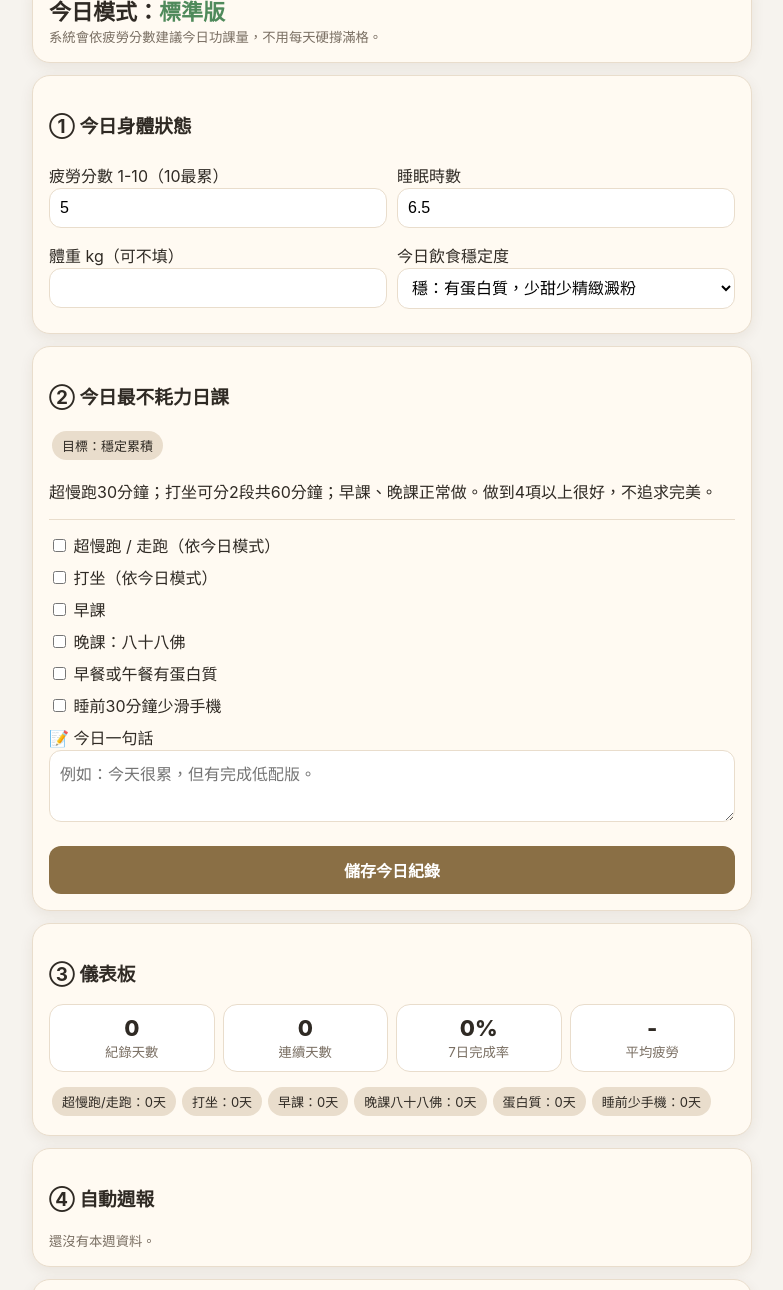
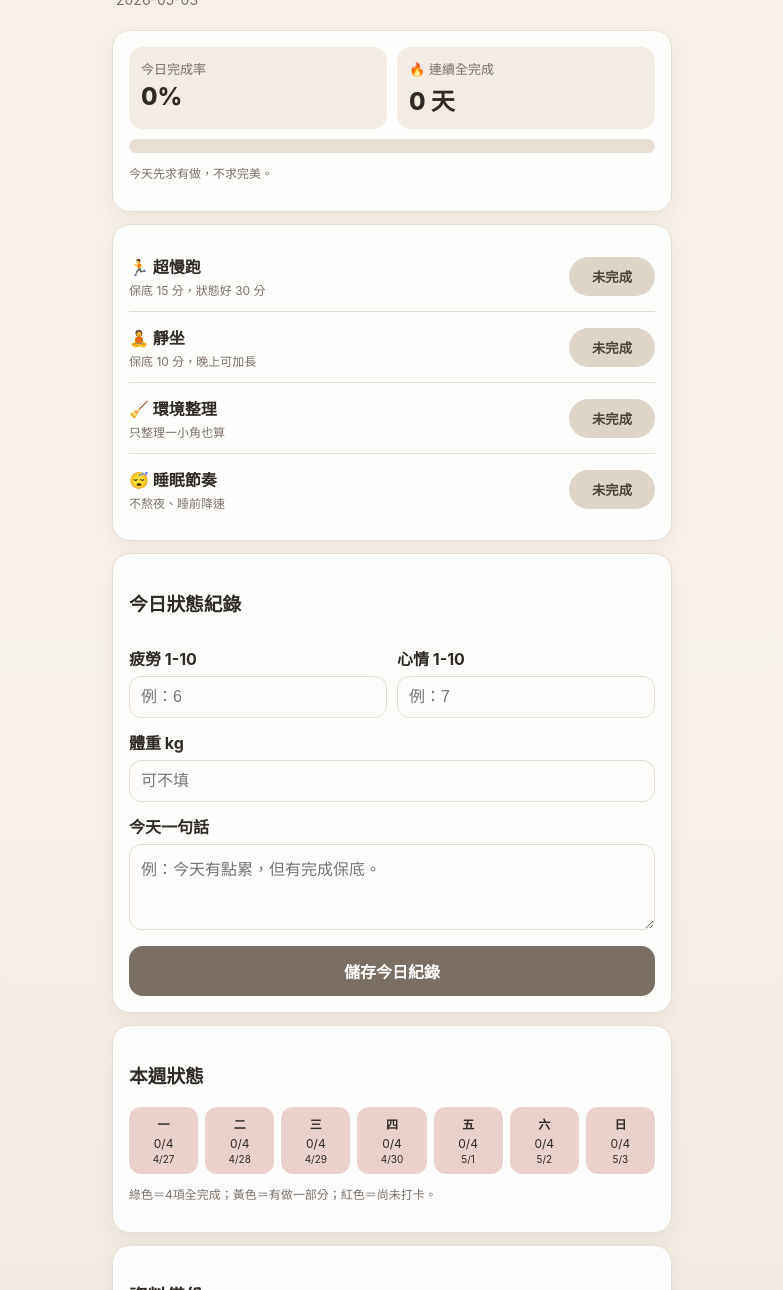
Before and after one commit to tingyunamy/daily-practice, a plain HTML site: page index.html in a window 1280 px wide. Shown: the part 120-1410 px from the top of the page, without its empty margins (248-1031 px from the left). Drawn offline with Linux system fonts and the light colour scheme.

Commit message:
Add files via upload

```diff
--- a/index.html
+++ b/index.html
@@ -1,261 +1,447 @@
 <!DOCTYPE html>
-<html lang="zh-TW">
+<html lang="zh-Hant">
 <head>
-<meta charset="UTF-8">
-<meta name="viewport" content="width=device-width, initial-scale=1.0">
-<title>疲勞・修行・減重 日課系統 v5</title>
+<meta charset="UTF-8" />
+<meta name="viewport" content="width=device-width, initial-scale=1.0, viewport-fit=cover" />
+<title>每日功課 v5</title>
+<meta name="theme-color" content="#7b6f63" />
 <style>
 :root{
-  --bg:#f6f3ee; --card:#fffaf2; --ink:#2f2a24; --muted:#7a6f63;
-  --accent:#8a6f45; --soft:#e9ddcc; --ok:#4f8a5b; --warn:#b77b2b;
+  --bg:#f6f1ea;
+  --card:#ffffff;
+  --text:#2f2a25;
+  --muted:#7a6f66;
+  --main:#7b6f63;
+  --main2:#a68f73;
+  --ok:#5d9c73;
+  --warn:#d29b48;
+  --bad:#c96b62;
+  --line:#e5ddd2;
 }
 *{box-sizing:border-box}
-body{font-family:-apple-system,BlinkMacSystemFont,"Noto Sans TC","Microsoft JhengHei",Arial,sans-serif;background:var(--bg);color:var(--ink);margin:0;padding:16px;}
-h1{text-align:center;font-size:24px;margin:8px 0 4px}
-.subtitle{text-align:center;color:var(--muted);font-size:14px;margin-bottom:14px}
-.card{background:var(--card);border:1px solid var(--soft);border-radius:18px;padding:16px;margin:12px auto;max-width:720px;box-shadow:0 4px 14px rgba(80,55,20,.08)}
-.row{display:grid;grid-template-columns:1fr 1fr;gap:10px}
-@media(max-width:620px){.row{grid-template-columns:1fr}}
-label{display:block;margin:8px 0;line-height:1.5}
-input[type="number"],textarea,select{width:100%;padding:10px;border:1px solid var(--soft);border-radius:12px;background:white;font-size:16px}
-textarea{height:72px;resize:vertical}
-button{width:100%;padding:12px;margin-top:10px;border:0;border-radius:12px;background:var(--accent);color:white;font-size:16px;font-weight:700}
-button.secondary{background:#6f7564}
-button.danger{background:#9b5a4b}
-.pill{display:inline-block;background:var(--soft);border-radius:999px;padding:5px 10px;margin:3px;font-size:13px}
-.big{font-size:22px;font-weight:800}
-.good{color:var(--ok);font-weight:700}.warn{color:var(--warn);font-weight:700}
-.grid4{display:grid;grid-template-columns:repeat(4,1fr);gap:8px}
-@media(max-width:620px){.grid4{grid-template-columns:repeat(2,1fr)}}
-.stat{background:white;border:1px solid var(--soft);border-radius:14px;padding:10px;text-align:center}
-.history-item{background:white;border:1px solid var(--soft);border-radius:14px;padding:10px;margin:8px 0;font-size:14px}
-small{color:var(--muted)}
-hr{border:0;border-top:1px solid var(--soft);margin:14px 0}
+body{
+  margin:0;
+  font-family:-apple-system,BlinkMacSystemFont,"Noto Sans TC","Helvetica Neue",Arial,sans-serif;
+  background:linear-gradient(180deg,#f7efe6 0%,#f6f1ea 45%,#efe7dc 100%);
+  color:var(--text);
+  padding:18px;
+}
+.app{
+  max-width:560px;
+  margin:0 auto;
+  padding-bottom:40px;
+}
+.header{
+  padding:18px 4px 10px;
+}
+h1{
+  margin:0;
+  font-size:28px;
+  letter-spacing:.5px;
+}
+.sub{
+  color:var(--muted);
+  margin-top:6px;
+  font-size:14px;
+}
+.card{
+  background:rgba(255,255,255,.92);
+  border:1px solid var(--line);
+  border-radius:18px;
+  padding:16px;
+  margin:12px 0;
+  box-shadow:0 8px 20px rgba(70,50,30,.06);
+}
+.grid2{
+  display:grid;
+  grid-template-columns:1fr 1fr;
+  gap:10px;
+}
+.stat{
+  background:#f3ece3;
+  border-radius:14px;
+  padding:12px;
+}
+.stat .num{
+  font-size:24px;
+  font-weight:800;
+  margin-top:4px;
+}
+.stat .label{
+  color:var(--muted);
+  font-size:13px;
+}
+.task{
+  display:flex;
+  align-items:center;
+  justify-content:space-between;
+  gap:12px;
+  border-bottom:1px solid var(--line);
+  padding:13px 0;
+}
+.task:last-child{border-bottom:none}
+.task-title{
+  font-weight:700;
+  font-size:16px;
+}
+.task-note{
+  color:var(--muted);
+  font-size:12px;
+  margin-top:3px;
+}
+.btn{
+  border:none;
+  border-radius:999px;
+  padding:10px 14px;
+  min-width:86px;
+  font-weight:700;
+  background:#ded4c8;
+  color:#4b4037;
+}
+.btn.done{
+  background:var(--ok);
+  color:#fff;
+}
+.progress-wrap{
+  height:14px;
+  background:#e8ded2;
+  border-radius:999px;
+  overflow:hidden;
+  margin-top:10px;
+}
+.progress{
+  height:100%;
+  width:0%;
+  background:linear-gradient(90deg,var(--main2),var(--ok));
+  border-radius:999px;
+  transition:.25s;
+}
+label{
+  display:block;
+  margin:12px 0 6px;
+  font-weight:700;
+}
+input,textarea,select{
+  width:100%;
+  border:1px solid var(--line);
+  border-radius:12px;
+  padding:11px;
+  font-size:16px;
+  background:#fffdfb;
+  color:var(--text);
+}
+textarea{min-height:86px;resize:vertical}
+.row{
+  display:flex;
+  gap:10px;
+}
+.row > *{flex:1}
+.small{
+  color:var(--muted);
+  font-size:12px;
+  line-height:1.5;
+}
+.primary{
+  width:100%;
+  border:none;
+  border-radius:14px;
+  padding:13px;
+  background:var(--main);
+  color:white;
+  font-weight:800;
+  font-size:16px;
+  margin-top:12px;
+}
+.secondary{
+  width:100%;
+  border:1px solid var(--line);
+  border-radius:14px;
+  padding:13px;
+  background:#fff;
+  color:var(--text);
+  font-weight:800;
+  font-size:16px;
+  margin-top:10px;
+}
+.week{
+  display:grid;
+  grid-template-columns:repeat(7,1fr);
+  gap:7px;
+  margin-top:10px;
+}
+.day{
+  background:#eee5da;
+  border-radius:12px;
+  padding:8px 4px;
+  text-align:center;
+  font-size:12px;
+  min-height:54px;
+}
+.day strong{
+  display:block;
+  margin-bottom:4px;
+}
+.day.full{background:#cfe8d6}
+.day.some{background:#f3dfb6}
+.day.zero{background:#ead1cc}
+.footer-note{
+  text-align:center;
+  color:var(--muted);
+  font-size:12px;
+  margin-top:18px;
+}
+.pill{
+  display:inline-block;
+  padding:6px 10px;
+  border-radius:999px;
+  background:#efe5d9;
+  color:#5b4d42;
+  font-size:12px;
+  font-weight:700;
+}
+@media (display-mode: standalone){
+  body{padding-top:calc(18px + env(safe-area-inset-top))}
+}
 </style>
 </head>
 <body>
-<h1>🌿 疲勞・修行・減重 日課系統 v5</h1>
-<div class="subtitle">原則：先保命、再穩定、最後才加量。累的日子也算修行。</div>
-
-<div class="card">
-  <div class="big">今日模式：<span id="modeText">判斷中</span></div>
-  <small>系統會依疲勞分數建議今日功課量，不用每天硬撐滿格。</small>
+<div class="app">
+  <div class="header">
+    <span class="pill">v5｜手機桌面版</span>
+    <h1>每日功課</h1>
+    <div class="sub" id="todayText"></div>
   </div>
 
   <div class="card">
-  <h3>① 今日身體狀態</h3>
-  <div class="row">
-    <label>疲勞分數 1-10（10最累）
-      <input id="fatigue" type="number" min="1" max="10" value="5" oninput="updateMode()">
-    </label>
-    <label>睡眠時數
-      <input id="sleep" type="number" step="0.5" min="0" max="12" value="6.5">
-    </label>
+    <div class="grid2">
+      <div class="stat">
+        <div class="label">今日完成率</div>
+        <div class="num" id="rate">0%</div>
       </div>
-  <div class="row">
-    <label>體重 kg（可不填）
-      <input id="weight" type="number" step="0.1" min="20" max="200">
-    </label>
-    <label>今日飲食穩定度
-      <select id="food">
-        <option value="穩">穩：有蛋白質，少甜少精緻澱粉</option>
-        <option value="普通">普通：大致正常</option>
-        <option value="亂">亂：甜食/澱粉偏多或太晚吃</option>
-      </select>
-    </label>
+      <div class="stat">
+        <div class="label">🔥 連續全完成</div>
+        <div class="num"><span id="streak">0</span> 天</div>
+      </div>
+    </div>
+    <div class="progress-wrap"><div class="progress" id="progress"></div></div>
+    <p class="small" id="dailyHint">今天先求有做，不求完美。</p>
+  </div>
+
+  <div class="card">
+    <div class="task">
+      <div>
+        <div class="task-title">🏃 超慢跑</div>
+        <div class="task-note">保底 15 分，狀態好 30 分</div>
+      </div>
+      <button class="btn" data-key="run">未完成</button>
+    </div>
+    <div class="task">
+      <div>
+        <div class="task-title">🧘 靜坐</div>
+        <div class="task-note">保底 10 分，晚上可加長</div>
+      </div>
+      <button class="btn" data-key="meditation">未完成</button>
+    </div>
+    <div class="task">
+      <div>
+        <div class="task-title">🧹 環境整理</div>
+        <div class="task-note">只整理一小角也算</div>
+      </div>
+      <button class="btn" data-key="clean">未完成</button>
+    </div>
+    <div class="task">
+      <div>
+        <div class="task-title">😴 睡眠節奏</div>
+        <div class="task-note">不熬夜、睡前降速</div>
+      </div>
+      <button class="btn" data-key="sleep">未完成</button>
     </div>
   </div>
 
   <div class="card">
-  <h3>② 今日最不耗力日課</h3>
-  <div id="suggestion"></div>
-  <hr>
-  <label><input type="checkbox" id="run"> 超慢跑 / 走跑（依今日模式）</label>
-  <label><input type="checkbox" id="med"> 打坐（依今日模式）</label>
-  <label><input type="checkbox" id="morning"> 早課</label>
-  <label><input type="checkbox" id="night"> 晚課：八十八佛</label>
-  <label><input type="checkbox" id="protein"> 早餐或午餐有蛋白質</label>
-  <label><input type="checkbox" id="phone"> 睡前30分鐘少滑手機</label>
-  <label>📝 今日一句話
-    <textarea id="note" placeholder="例如：今天很累，但有完成低配版。"></textarea>
-  </label>
-  <button onclick="save()">儲存今日紀錄</button>
+    <h3>今日狀態紀錄</h3>
+    <div class="row">
+      <div>
+        <label>疲勞 1-10</label>
+        <input id="fatigue" type="number" min="1" max="10" placeholder="例：6">
+      </div>
+      <div>
+        <label>心情 1-10</label>
+        <input id="mood" type="number" min="1" max="10" placeholder="例：7">
+      </div>
+    </div>
+    <label>體重 kg</label>
+    <input id="weight" type="number" step="0.1" placeholder="可不填">
+    <label>今天一句話</label>
+    <textarea id="note" placeholder="例：今天有點累，但有完成保底。"></textarea>
+    <button class="primary" id="saveBtn">儲存今日紀錄</button>
   </div>
 
   <div class="card">
-  <h3>③ 儀表板</h3>
-  <div class="grid4">
-    <div class="stat"><div id="totalDays" class="big">0</div><small>紀錄天數</small></div>
-    <div class="stat"><div id="streak" class="big">0</div><small>連續天數</small></div>
-    <div class="stat"><div id="weekRate" class="big">0%</div><small>7日完成率</small></div>
-    <div class="stat"><div id="avgFatigue" class="big">-</div><small>平均疲勞</small></div>
-  </div>
-  <div id="detailStats" style="margin-top:12px"></div>
+    <h3>本週狀態</h3>
+    <div class="week" id="week"></div>
+    <p class="small">綠色＝4項全完成；黃色＝有做一部分；紅色＝尚未打卡。</p>
   </div>
 
   <div class="card">
-  <h3>④ 自動週報</h3>
-  <div id="weekly"></div>
+    <h3>資料備份</h3>
+    <button class="secondary" id="exportBtn">匯出 JSON 備份</button>
+    <button class="secondary" id="copyBtn">複製今日週報</button>
+    <p class="small">資料存在這支手機的瀏覽器裡。換手機或清 Safari 資料會消失，所以偶爾匯出備份。</p>
   </div>
 
-<div class="card">
-  <h3>⑤ 匯出 / 備份</h3>
-  <button class="secondary" onclick="exportCSV()">匯出 CSV（可用 Excel 開）</button>
-  <button class="secondary" onclick="exportJSON()">匯出 JSON 備份</button>
-  <button class="danger" onclick="clearToday()">清除今日紀錄</button>
-</div>
-
-<div class="card">
-  <h3>最近10筆紀錄</h3>
-  <div id="history"></div>
+  <div class="footer-note">少做事，做對事，穩定就好。</div>
 </div>
 
 <script>
-const KEY="practice_v5_fatigue_spirit_weight";
-const tasks=["run","med","morning","night","protein","phone"];
-const taskNames={run:"超慢跑/走跑",med:"打坐",morning:"早課",night:"晚課八十八佛",protein:"蛋白質",phone:"睡前少手機"};
+const TASKS = ["run","meditation","clean","sleep"];
+const TASK_NAMES = {
+  run:"超慢跑",
+  meditation:"靜坐",
+  clean:"環境整理",
+  sleep:"睡眠節奏"
+};
 
-function dateKey(d=new Date()){return d.toLocaleDateString("sv-SE");}
-function getData(){return JSON.parse(localStorage.getItem(KEY)||"{}");}
-function setData(data){localStorage.setItem(KEY,JSON.stringify(data));}
-
-function modeByFatigue(f){
-  if(f>=8) return "保命低配";
-  if(f>=6) return "恢復版";
-  return "標準版";
+function localDateKey(date=new Date()){
+  const y = date.getFullYear();
+  const m = String(date.getMonth()+1).padStart(2,"0");
+  const d = String(date.getDate()).padStart(2,"0");
+  return `${y}-${m}-${d}`;
 }
-function updateMode(){
-  let f=Number(document.getElementById("fatigue").value||5);
-  let mode=modeByFatigue(f);
-  document.getElementById("modeText").innerHTML = mode==="標準版" ? '<span class="good">標準版</span>' :
-    mode==="恢復版" ? '<span class="warn">恢復版</span>' : '<span class="warn">保命低配</span>';
-
-  let html="";
-  if(mode==="保命低配"){
-    html = `
-      <span class="pill">目標：不崩盤</span>
-      <p>今天只做最低功課：走路5-10分鐘、打坐5-10分鐘、早晚課擇一或合掌稱念。做到2項就算成功。</p>
-      <p class="warn">不要硬跑30分，不要硬坐60分。</p>`;
-  }else if(mode==="恢復版"){
-    html = `
-      <span class="pill">目標：恢復能量</span>
-      <p>超慢跑10-20分鐘；打坐15-30分鐘；早課或晚課至少一項完整。做到3項就算成功。</p>`;
-  }else{
-    html = `
-      <span class="pill">目標：穩定累積</span>
-      <p>超慢跑30分鐘；打坐可分2段共60分鐘；早課、晚課正常做。做到4項以上很好，不追求完美。</p>`;
-  }
-  document.getElementById("suggestion").innerHTML=html;
-}
+const today = localDateKey();
+let allData = JSON.parse(localStorage.getItem("dailyPracticeV5") || "{}");
+if(!allData[today]) allData[today] = {tasks:{}, fatigue:"", mood:"", weight:"", note:""};
 
 function save(){
-  const data=getData();
-  const k=dateKey();
-  data[k]={
-    date:k,
-    fatigue:Number(fatigue.value||0),
-    sleep:Number(sleep.value||0),
-    weight:weight.value?Number(weight.value):"",
-    food:food.value,
-    run:run.checked, med:med.checked, morning:morning.checked, night:night.checked,
-    protein:protein.checked, phone:phone.checked,
-    note:note.value.trim(),
-    mode:modeByFatigue(Number(fatigue.value||5))
-  };
-  setData(data); load();
+  localStorage.setItem("dailyPracticeV5", JSON.stringify(allData));
 }
+function dayData(key=today){
+  if(!allData[key]) allData[key] = {tasks:{}, fatigue:"", mood:"", weight:"", note:""};
+  if(!allData[key].tasks) allData[key].tasks = {};
+  return allData[key];
+}
+function doneCount(key=today){
+  const tasks = dayData(key).tasks;
+  return TASKS.filter(t=>tasks[t]).length;
+}
+function fullDone(key=today){
+  return doneCount(key) === TASKS.length;
+}
+function calcStreak(){
+  let streak = 0;
+  let d = new Date();
+  for(let i=0;i<365;i++){
+    const key = localDateKey(d);
+    if(fullDone(key)){
+      streak++;
+      d.setDate(d.getDate()-1);
+    }else{
+      break;
+    }
+  }
+  return streak;
+}
+function updateUI(){
+  const d = dayData();
+  document.getElementById("todayText").textContent = today;
+  document.querySelectorAll(".btn[data-key]").forEach(btn=>{
+    const key = btn.dataset.key;
+    const isDone = !!d.tasks[key];
+    btn.classList.toggle("done", isDone);
+    btn.textContent = isDone ? "完成" : "未完成";
+  });
 
-function loadToday(data){
-  const t=data[dateKey()];
-  tasks.forEach(id=>document.getElementById(id).checked=false);
-  note.value=""; weight.value="";
-  if(!t) return;
-  fatigue.value=t.fatigue||5; sleep.value=t.sleep||6.5; weight.value=t.weight||""; food.value=t.food||"普通";
-  tasks.forEach(id=>document.getElementById(id).checked=!!t[id]);
-  note.value=t.note||"";
-  updateMode();
+  const count = doneCount();
+  const rate = Math.round(count / TASKS.length * 100);
+  document.getElementById("rate").textContent = rate + "%";
+  document.getElementById("progress").style.width = rate + "%";
+  document.getElementById("streak").textContent = calcStreak();
+
+  const hints = [
+    "今天先求有做，不求完美。",
+    "完成一項也算把自己拉回來。",
+    "身體穩，心才會穩。",
+    "不要處理別人的情緒，先顧自己的節奏。",
+    "全完成，今天很可以。"
+  ];
+  document.getElementById("dailyHint").textContent = hints[count];
+
+  document.getElementById("fatigue").value = d.fatigue || "";
+  document.getElementById("mood").value = d.mood || "";
+  document.getElementById("weight").value = d.weight || "";
+  document.getElementById("note").value = d.note || "";
+
+  renderWeek();
 }
+function renderWeek(){
+  const week = document.getElementById("week");
+  week.innerHTML = "";
+  const now = new Date();
+  const day = now.getDay(); // 0 Sun
+  const mondayOffset = day === 0 ? -6 : 1 - day;
+  const start = new Date(now);
+  start.setDate(now.getDate()+mondayOffset);
 
-function isSuccess(r){
-  const done=tasks.filter(id=>r[id]).length;
-  if(r.mode==="保命低配") return done>=2;
-  if(r.mode==="恢復版") return done>=3;
-  return done>=4;
+  for(let i=0;i<7;i++){
+    const d = new Date(start);
+    d.setDate(start.getDate()+i);
+    const key = localDateKey(d);
+    const c = doneCount(key);
+    const el = document.createElement("div");
+    el.className = "day " + (c===4 ? "full" : c>0 ? "some" : "zero");
+    const names = ["一","二","三","四","五","六","日"];
+    el.innerHTML = `<strong>${names[i]}</strong><div>${c}/4</div><small>${String(d.getMonth()+1)}/${d.getDate()}</small>`;
+    week.appendChild(el);
   }
+}
+document.querySelectorAll(".btn[data-key]").forEach(btn=>{
+  btn.addEventListener("click",()=>{
+    const d = dayData();
+    const key = btn.dataset.key;
+    d.tasks[key] = !d.tasks[key];
+    save();
+    updateUI();
+  });
+});
+document.getElementById("saveBtn").addEventListener("click",()=>{
+  const d = dayData();
+  d.fatigue = document.getElementById("fatigue").value;
+  d.mood = document.getElementById("mood").value;
+  d.weight = document.getElementById("weight").value;
+  d.note = document.getElementById("note").value;
+  save();
+  alert("已儲存今天紀錄");
+});
+document.getElementById("exportBtn").addEventListener("click",()=>{
+  const blob = new Blob([JSON.stringify(allData,null,2)], {type:"application/json"});
+  const url = URL.createObjectURL(blob);
+  const a = document.createElement("a");
+  a.href = url;
+  a.download = "daily-practice-v5-backup.json";
+  a.click();
+  URL.revokeObjectURL(url);
+});
+document.getElementById("copyBtn").addEventListener("click",async()=>{
+  const d = dayData();
+  const doneList = TASKS.filter(t=>d.tasks[t]).map(t=>"✅ "+TASK_NAMES[t]).join("\n") || "尚未完成";
+  const text = `每日功課週報 / ${today}
+今日完成率：${Math.round(doneCount()/TASKS.length*100)}%
+連續全完成：${calcStreak()}天
 
-function load(){
-  const data=getData();
-  const keys=Object.keys(data).sort();
-  loadToday(data);
-  const records=keys.map(k=>data[k]);
-  totalDays.textContent=records.length;
+${doneList}
 
-  // streak
-  let s=0;
-  for(let i=0;i<3650;i++){
-    let d=new Date(); d.setDate(d.getDate()-i);
-    let k=dateKey(d);
-    if(data[k] && isSuccess(data[k])) s++; else break;
+疲勞：${d.fatigue || "未填"}
+心情：${d.mood || "未填"}
+體重：${d.weight || "未填"}
+一句話：${d.note || "未填"}`;
+  try{
+    await navigator.clipboard.writeText(text);
+    alert("已複製今日週報");
+  }catch(e){
+    prompt("請手動複製：", text);
   }
-  streak.textContent=s;
-
-  const last7=records.filter(r=>{
-    const diff=(new Date(dateKey())-new Date(r.date))/(86400000);
-    return diff>=0 && diff<7;
 });
-  weekRate.textContent= last7.length ? Math.round(last7.filter(isSuccess).length/last7.length*100)+"%" : "0%";
-  const fatigueVals=records.map(r=>Number(r.fatigue)).filter(Boolean);
-  avgFatigue.textContent=fatigueVals.length ? (fatigueVals.reduce((a,b)=>a+b,0)/fatigueVals.length).toFixed(1) : "-";
-
-  let counts={}; tasks.forEach(id=>counts[id]=0);
-  records.forEach(r=>tasks.forEach(id=>{if(r[id]) counts[id]++;}));
-  detailStats.innerHTML=tasks.map(id=>`<span class="pill">${taskNames[id]}：${counts[id]}天</span>`).join("");
-
-  weeklyReport(last7);
-  history.innerHTML=keys.slice().reverse().slice(0,10).map(k=>{
-    let r=data[k]; let done=tasks.filter(id=>r[id]).length;
-    return `<div class="history-item"><b>${k}</b>｜${r.mode||""}｜完成 ${done}/6｜疲勞 ${r.fatigue||"-"}｜睡眠 ${r.sleep||"-"}h｜飲食 ${r.food||"-"}<br><small>${r.note||""}</small></div>`;
-  }).join("") || "<small>尚無紀錄</small>";
-}
-
-function weeklyReport(last7){
-  if(!last7.length){weekly.innerHTML="<small>還沒有本週資料。</small>"; return;}
-  let success=last7.filter(isSuccess).length;
-  let avgF=(last7.reduce((a,r)=>a+Number(r.fatigue||0),0)/last7.length).toFixed(1);
-  let best="", worst="", max=-1, min=999;
-  tasks.forEach(id=>{
-    let c=last7.filter(r=>r[id]).length;
-    if(c>max){max=c;best=taskNames[id];}
-    if(c<min){min=c;worst=taskNames[id];}
-  });
-  let advice = avgF>=7 ? "本週疲勞偏高，下一週請用恢復版，不要硬追滿分。" :
-               success>=5 ? "本週穩定度不錯，可以維持，不必再加量。" :
-               "本週先抓最容易完成的2-3項，建立不中斷感。";
-  weekly.innerHTML = `
-    <p>7日紀錄：${last7.length}天；成功日：${success}天；平均疲勞：${avgF}</p>
-    <p>最穩：<span class="good">${best}</span>；最需要降低門檻：<span class="warn">${worst}</span></p>
-    <p><b>建議：</b>${advice}</p>`;
-}
-
-function exportCSV(){
-  const data=getData(); const keys=Object.keys(data).sort();
-  const header=["date","mode","fatigue","sleep","weight","food",...tasks,"note"];
-  const rows=[header.join(",")];
-  keys.forEach(k=>{
-    const r=data[k];
-    rows.push(header.map(h=>`"${String(r[h]??"").replaceAll('"','""')}"`).join(","));
-  });
-  download("practice_v5.csv", rows.join("\n"), "text/csv");
-}
-function exportJSON(){download("practice_v5_backup.json", JSON.stringify(getData(),null,2), "application/json");}
-function download(filename,text,type){
-  const blob=new Blob([text],{type:type});
-  const a=document.createElement("a"); a.href=URL.createObjectURL(blob); a.download=filename; a.click();
-}
-function clearToday(){
-  const data=getData(); delete data[dateKey()]; setData(data); load();
-}
-updateMode(); load();
+updateUI();
 </script>
 </body>
 </html>
```
Lines whose indentation alone changed are shown as unchanged.
